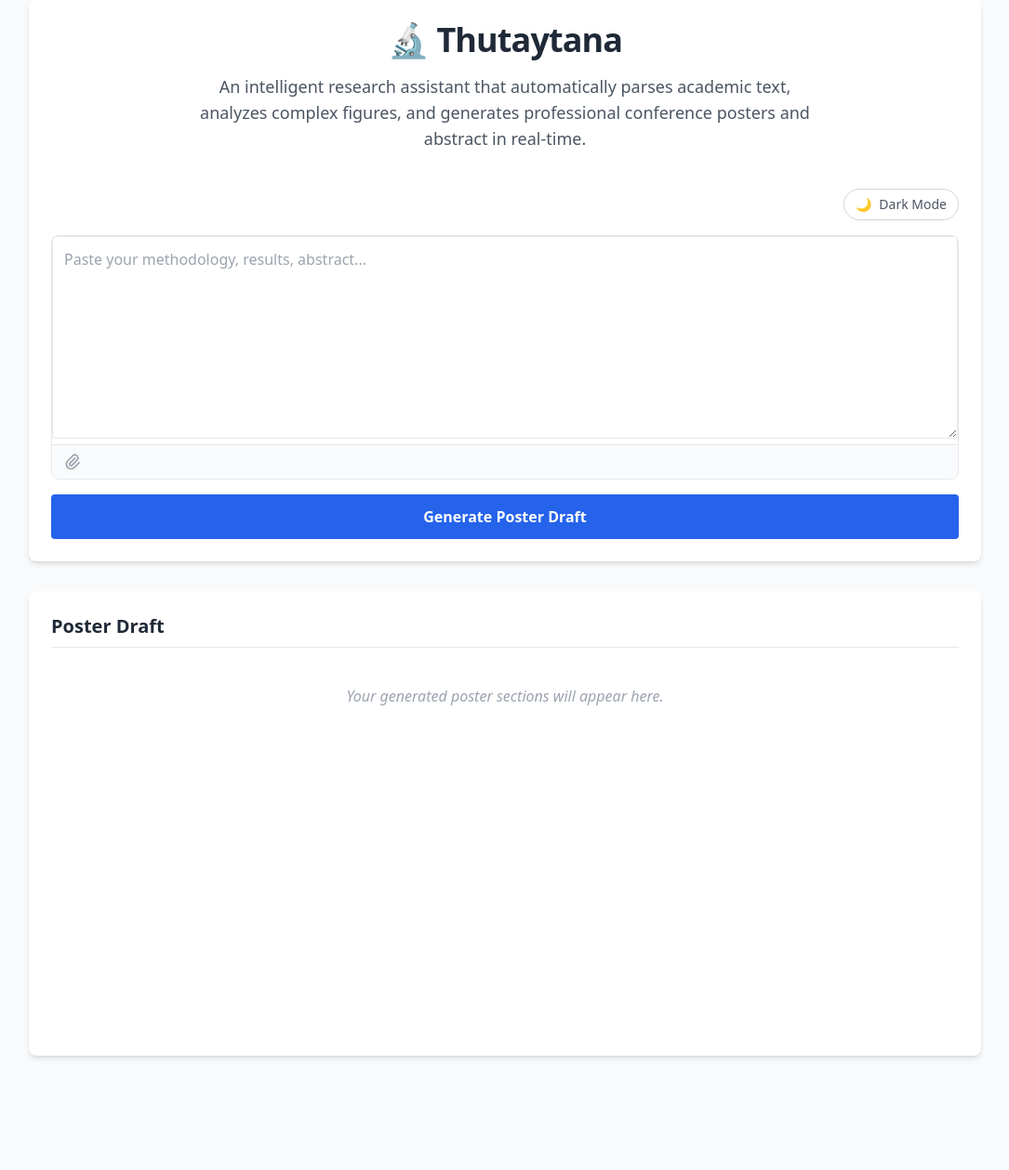
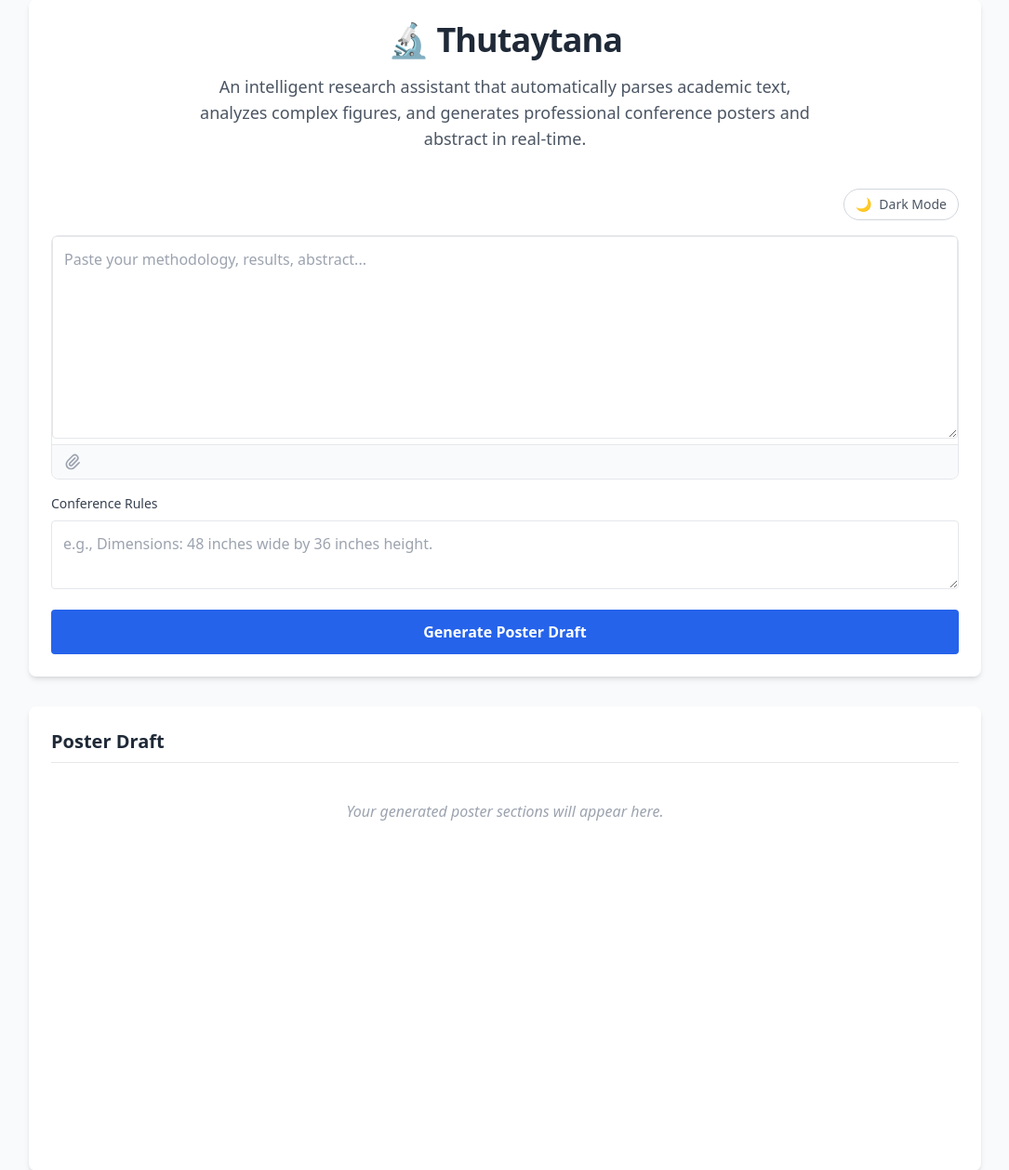
Before and after one commit to kyileiaye2021/Thutaytana, a FastAPI app: page / in a window 1280 px wide. Shown: the part 33-1292 px from the top of the page at 93% size, without its empty margins (97-1182 px from the left). Before the commit the page ends 1172 px from the top, so only its background shows below. Run offline with FastAPI, Linux system fonts and the light colour scheme; some libraries are stand-ins or nearby versions.

Commit message:
Added input feature for conference rule

```diff
--- a/app.py
+++ b/app.py
@@ -10,6 +10,14 @@ from research_parser import research_context_parser, research_figure_parser
 from generate_poster import poster_formatter_agent, generate_poster
 from conference_parser import conference_parser
 import json
+
+# temporarily create folder for on-the-fly image processing
+ # will implement database later
+# get the absolute path of the directory where app.py exists
+BASE_DIR = os.path.dirname(os.path.abspath(__file__)) # Users/kyileiaye/Desktop/Thutaytana
+UPLOAD_DIR = os.path.join(BASE_DIR, "uploads") # join it with the folder name ; Users/kyileiaye/Desktop/Thutaytana/uploads
+os.makedirs(UPLOAD_DIR, exist_ok = True) # create the directory
+
 
 # initialize the web server
 app = FastAPI()
@@ -26,6 +34,7 @@ async def serve_home_page(request: Request):
 async def generate_draft(
     request: Request,
     raw_text: str = Form(...),
+    conference_rules: str = Form("Dimensions: 48 inches wide by 36 inches height."), # Default fallback
     user_focus: str = Form("poster"),
     images: Annotated[list[UploadFile] | None, File()] = None,
 ):
@@ -36,13 +45,7 @@ async def generate_draft(
     extracted_images = {}
     vision_metadata = None
     if images:
-        # temporarily create folder for on-the-fly image processing
-        # will implement database later
-        # get the absolute path of the directory where app.py exists
-        BASE_DIR = os.path.dirname(os.path.abspath(__file__)) # Users/kyileiaye/Desktop/Thutaytana
-        UPLOAD_DIR = os.path.join(BASE_DIR, "uploads") # join it with the folder name ; Users/kyileiaye/Desktop/Thutaytana/uploads
-        os.makedirs(UPLOAD_DIR, exist_ok = True) # create the directory
-
+        os.makedirs(UPLOAD_DIR, exist_ok=True) # recreating the folder and save the files cuz the js forget everything after uploading the files to the folder
         for img in images:
             file_path = os.path.join(UPLOAD_DIR, img.filename)
             content = await img.read()
@@ -81,6 +84,20 @@ async def generate_draft(
         'conclusion': parsed_context.conclusion
     })
 
+    conference_rule_agent = conference_parser()
+    generated_conference_rules = conference_rule_agent.invoke(conference_rules)
+
+    w_inches = generated_conference_rules.width_inches
+    h_inches = generated_conference_rules.height_inches
+    print(f"Width: {w_inches}" )
+    print(f"Height: {h_inches}")
+
+    # check for the 56-inch limit and create a UI warning message
+    size_warning = None
+    if w_inches > 56 or h_inches > 56:
+        size_warning = f"Your requested size ({w_inches}\" x {h_inches}\") exceeds PowerPoint's 56-inch limit. Please enter a valid width and valid height."
+
+    parsed_rules_json = generated_conference_rules.model_dump_json()
     # return html template, passing AI generated bullet points into it
     return templates.TemplateResponse(
             request=request,
@@ -88,7 +105,9 @@ async def generate_draft(
             context={
                 "bullets": bullet_points.model_dump(), # converting bullet point object to dict
                 "vision_metadata": [v.model_dump() for v in vision_metadata] if vision_metadata else None,
-                "abstract": parsed_context.abstract
+                "abstract": parsed_context.abstract,
+                "conference_rules": parsed_rules_json,# <-- Pass it to the next page
+                "size_warning": size_warning
             }
     )
 
@@ -102,9 +121,11 @@ async def download_pptx(
     methods: str = Form(...),
     results: str = Form(...),
     conclusion: str = Form(...),
-    vision_data: str = Form(None)
+    vision_data: str = Form(None),
+    conference_rules: str= Form("Dimensions: 48 inches wide by 36 inches height.")
 ):
     print("DEBUG vision_data:", vision_data)
+    # parse bullet point data
     bullet_points = PosterBulletPoints(
         title = title.strip(),
         introduction_bullets= [b for b in introduction.splitlines()],
@@ -115,6 +136,7 @@ async def download_pptx(
         conclusion_bullets=[b for b in conclusion.splitlines()],
     )
 
+    # parse figure data
     parsed_vision = None
     if vision_data:
 
@@ -129,17 +151,20 @@ async def download_pptx(
             class ImageMetaData:
                 def __init__(self, d):
                     for k, v in d.items():
+                        if k == 'image_filename':
+                            safe_filename = os.path.basename(v)
+                            v = os.path.join(UPLOAD_DIR, safe_filename)
                         setattr(self, k , v)
 
             parsed_vision = [ImageMetaData(img) for img in vision_list]
 
     # Default conference rules
-    conference_guidelines = "Dimensions: 48 inches wide by 36 inches height."
+    # conference_guidelines = "Dimensions: 48 inches wide by 36 inches height."
     conference_rule_agent = conference_parser()
-    conference_rules = conference_rule_agent.invoke(conference_guidelines)
+    generated_conference_rules = conference_rule_agent.invoke(conference_rules)
 
     output_path = "./uploads/poster_output.pptx"
-    generate_poster(bullet_points, vision_metadata=parsed_vision, conference_rules=conference_rules, output_name=output_path)
+    generate_poster(bullet_points, vision_metadata=parsed_vision, conference_rules=generated_conference_rules, output_name=output_path)
 
     return FileResponse(
         path=output_path,
--- a/templates/index.html
+++ b/templates/index.html
@@ -102,7 +102,17 @@
                 </div>
             </div>
 
-
+            <div class="mb-4">
+                <label for="conference-guidelines" class="block text-sm front-medium text-gray-700 dark:text-gray-300 mb-2 mt-4">
+                    Conference Rules
+                </label>
+                <textarea
+                    name="conference_rules"
+                    id="conference-guidelines"
+                    rows="2"
+                    class="w-full p-3 border rounded focus:ring-2 focus:ring-blue-400 outline-none"
+                    placeholder="e.g., Dimensions: 48 inches wide by 36 inches height."></textarea>
+            </div>
                 <input type="hidden" name="user_focus" value="poster">
 
                 <button type="submit" class="w-full bg-blue-600 text-white font-bold py-3 rounded hover:bg-blue-700 transition duration-200">
```
Also changed, not shown: templates/draft_editor.html (+11 -1 lines).
